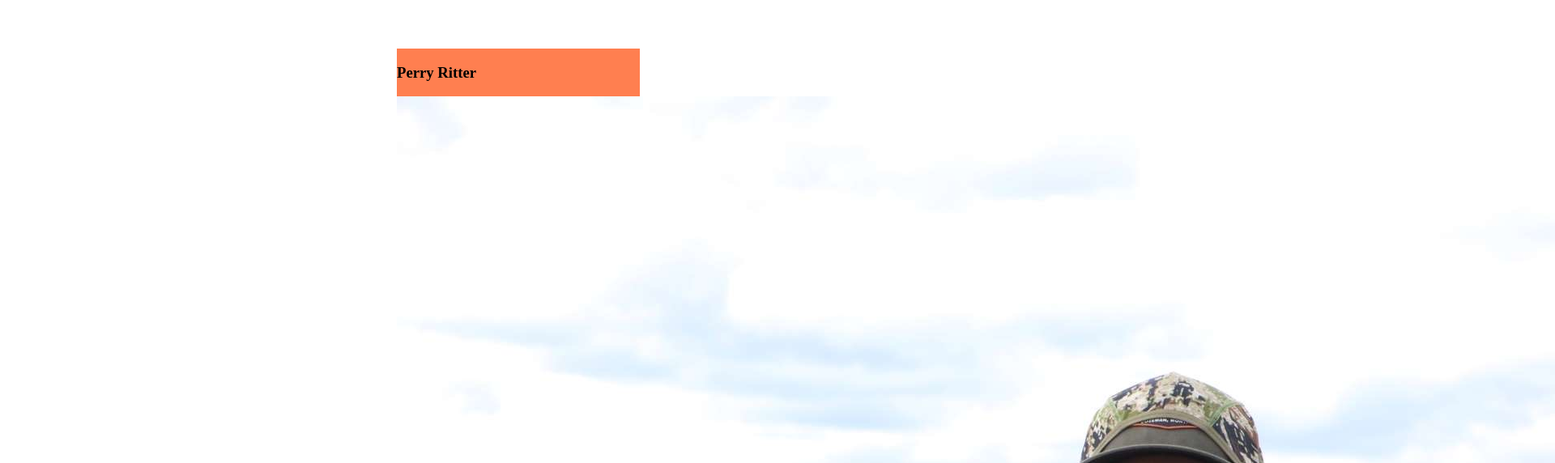
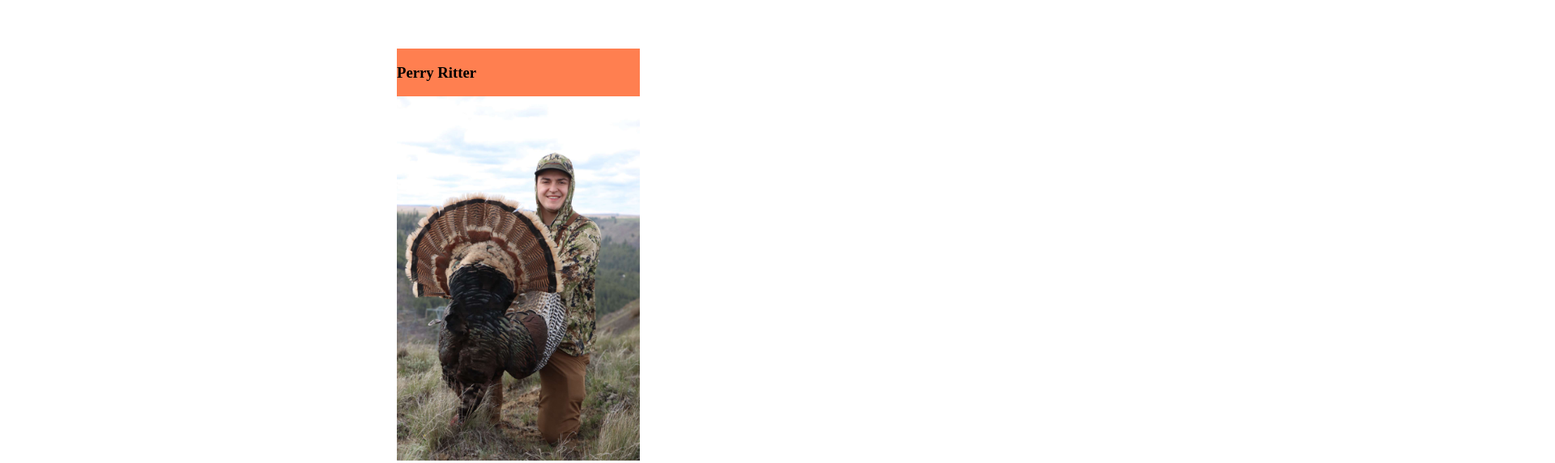
Before and after one commit to Fishonpr/fishonpr.github.io, a plain HTML site: page index.html in a window 1280 px wide. Shown: the part 148-720 px from the top of the page at 81% size, 1920 px wide, since content can reach past the window. Drawn offline with Linux system fonts and the light colour scheme.

Commit message:
Resized Image

```diff
--- a/css/styles.css
+++ b/css/styles.css
@@ -59,6 +59,11 @@ body {
 .flipped {
     transform: rotateY(180deg);
 }
+/* Start of my Design */
+.front img {
+    width: 100%;
+}
+
 
 /* Media Query for Mobile */
 @media only screen and (max-width: 30em){
```
